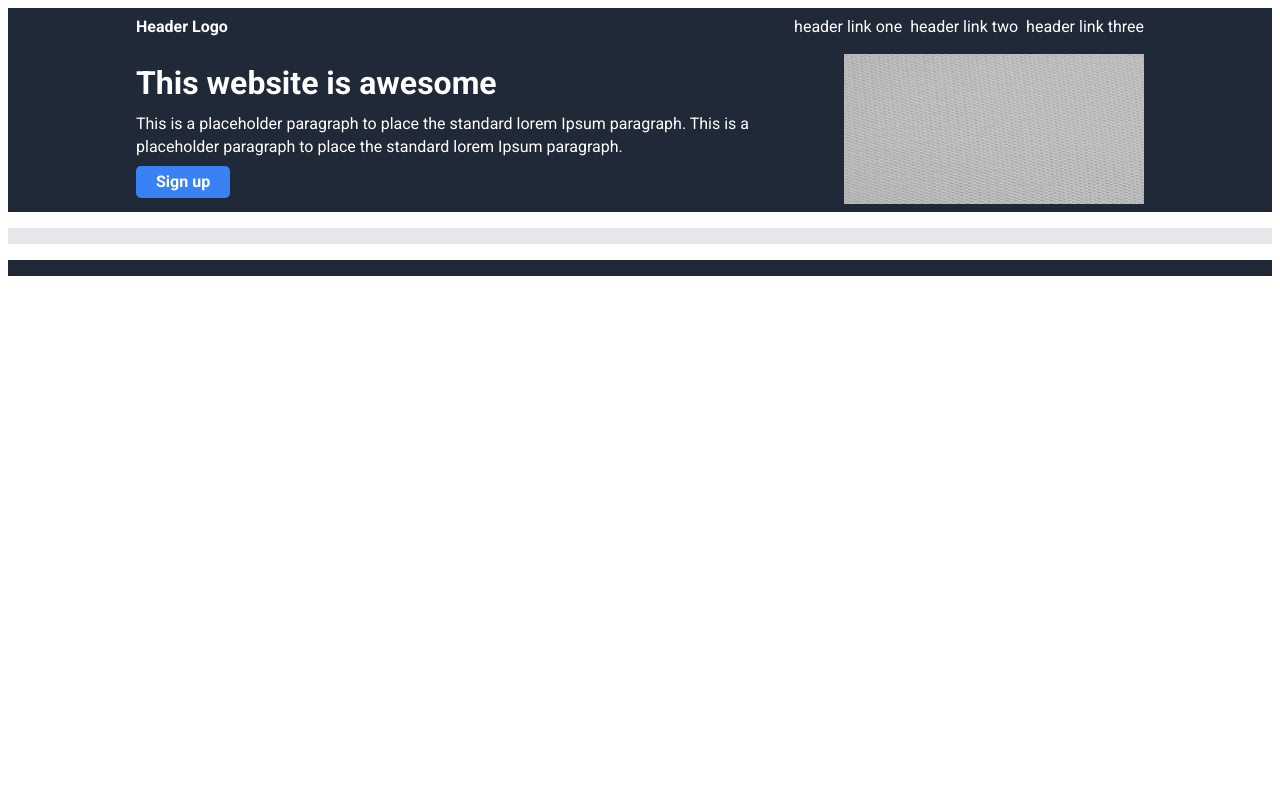
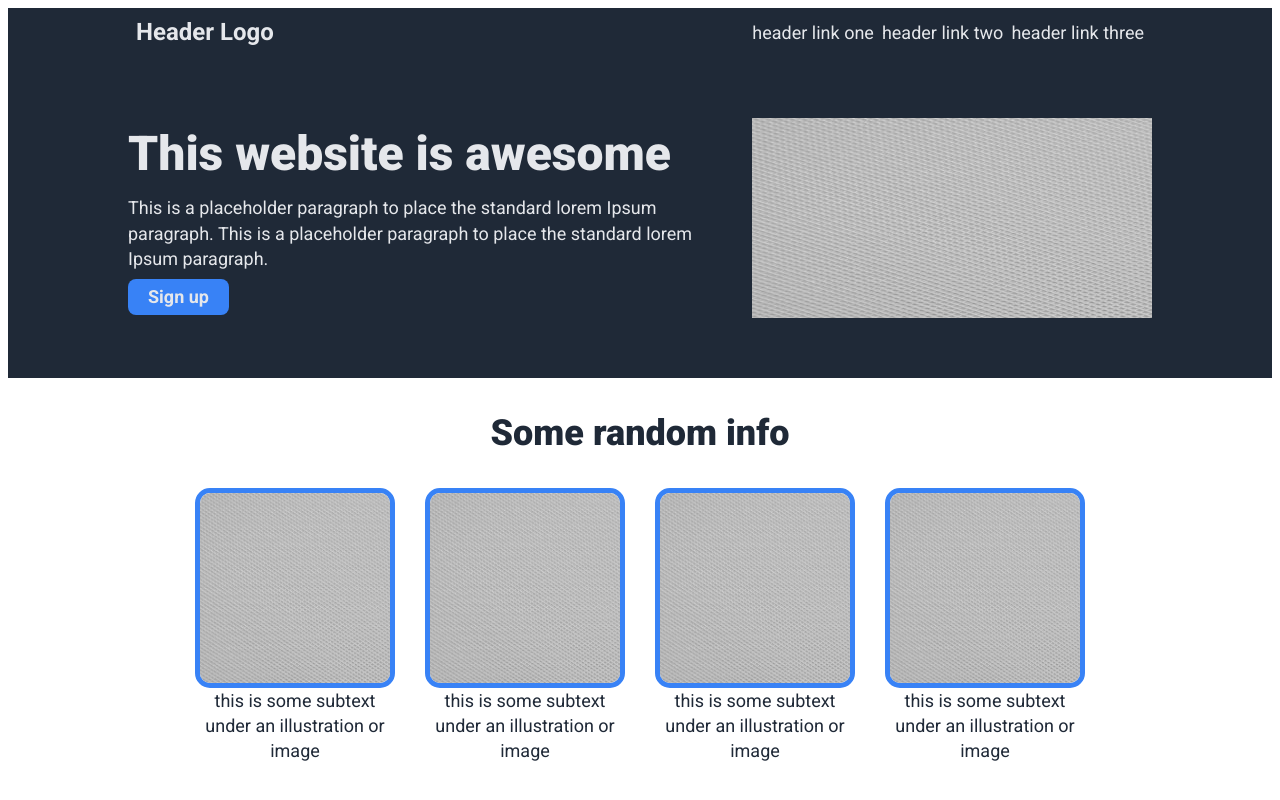
Before and after one commit to dinarosita/odin-landing-page, a plain HTML site: page index.html in a window 1280 px wide. Shown: the top 800 px of the page. Drawn offline with Linux system fonts and the light colour scheme.

Commit message:
Add info and quote  sections

```diff
--- a/index.html
+++ b/index.html
@@ -12,7 +12,7 @@
         <body>
             <div class="header-band">
                 <div class="header-section">
-                    <div class="header-logo">Header Logo</div>
+                    <div class="header-logo title">Header Logo</div>
                     <ul class="header-navigation">
                         <li><a href="./index.html">header link one</a></li>
                         <li><a href="./index.html">header link two</a></li>
@@ -23,21 +23,40 @@
             <div class="banner-band">
                 <div class="banner-section">
                     <div class="banner-text">
-                        <h1>This website is awesome</h1>
+                        <h1 class="title">This website is awesome</h1>
                         <p>This is a placeholder paragraph to place the standard lorem Ipsum paragraph. This is a placeholder paragraph to place the standard lorem Ipsum paragraph.</p>
                         <a class="button" href="index.html">Sign up</a>
                     </div>
                     <img src="figure_placeholder.jpg" alt="Figure"></img>
                 </div>
             </div>
-            <div class="information-band">
-                <div class="information-section">
-
+            <div class="info-band">
+                <div class="info-section">
+                    <h2>Some random info</h2>
+                    <div class="info-collection">
+                        <div class="info-box">
+                            <img src="figure_placeholder.jpg" alt="Info">
+                            <p>this is some subtext under an illustration or image</p>
+                        </div>
+                        <div class="info-box">
+                            <img src="figure_placeholder.jpg" alt="Info">
+                            <p>this is some subtext under an illustration or image</p>
+                        </div>
+                        <div class="info-box">
+                            <img src="figure_placeholder.jpg" alt="Info">
+                            <p>this is some subtext under an illustration or image</p>
+                        </div>
+                        <div class="info-box">
+                            <img src="figure_placeholder.jpg" alt="Info">
+                            <p>this is some subtext under an illustration or image</p>
+                        </div>
+                    </div>
                 </div>
             </div>
             <div class="quote-band">
                 <div class="quote-section">
-
+                    <div class="quote-text">This is a quote or testimonial. This is a quote or testimonial. This is a quote or testimonial. This is a quote or testimonial. This is a quote or testimonial. This is a quote or testimonial. </div>
+                    <div class="quote-author">-Thor, God of Thunder</div>
                 </div>
             </div>
             <div class="signup-band">
--- a/style.css
+++ b/style.css
@@ -3,16 +3,16 @@
 /* Variables */
 
 :root {
-    --darkback: #1F2937;
-    --mediumback: #E5E7EB;
-    --lightback: white;
-    --darktext: black;
-    --lighttext: white;
-    --funcolor: #3882F6;
-    --radius: 5px;
-    --smallgap: 8px;
-    --gap: 20px;
-    --biggap: 30px;
+    --black: #1F2937;
+    --gray: #E5E7EB;
+    --white: white;
+    --white-title: #F9FAF8;
+    --white-text: #E5E7EB;
+    --blue: #3882F6;
+    --thin: 8px;
+    --med: 20px;
+    --thick: 30px;
+    --thicker: 60px;
 }
 
 /* General formatting  and resets */
@@ -26,6 +26,7 @@
 }
 
 h1,
+h2,
 p {
     padding: 0;
     margin: 0;
@@ -46,7 +47,7 @@ a {
 
 body {
     box-sizing: border-box;
-    font-size: 16px;
+    font-size: 18px;
     font-family: 'Roboto', sans-serif;
     line-height: 1.4;
     display: flex;
@@ -59,7 +60,7 @@ body {
 body > div > div {
     max-width: 1024px;
     margin: auto;
-    padding: var(--smallgap);
+    padding: var(--thin);
 }
 
 .header-section {
@@ -73,7 +74,7 @@ body > div > div {
 
 .header-navigation {
     display: flex;
-    gap: var(--smallgap);
+    gap: var(--thin);
     justify-content: flex-end;
     align-items: center;
 }
@@ -82,24 +83,51 @@ body > div > div {
     display: flex;
     justify-content: stretch;
     align-items: center;
-    gap: var(--biggap)
+    gap: var(--thick)
 }
 
 .banner-text {
     display: flex;
     flex-direction: column;
-    gap: var(--smallgap);
+    gap: var(--thin);
 }
 
 .banner-section img {
-    width: 300px;
-    height: 150px;
+    width: 400px;
+    height: 200px;
 }
 
-/* Information section */
+.info-section {
+    display: flex;
+    flex-direction: column;
+    justify-content: flex-start;
+    align-items: center;
+    gap: var(--thick);
+}
 
-.information-section {
+.info-collection {
+    display: flex;
+    flex-wrap: wrap;
+    justify-content: center;
+    align-content: center;
+    gap: var(--thick)
+}
 
+.info-box {
+    width: 200px;
+    display: flex;
+    flex-direction: column;
+}
+
+.info-box img {
+    width: 200px;
+    height: 200px;
+    border: 5px solid var(--blue);
+    border-radius: 15px;
+}
+
+.info-box p {
+    text-align: center;
 }
 
 /* Quote section */
@@ -120,43 +148,86 @@ body > div > div {
 
 }
 
-/* Background colors */
+/* Extra spacing */
+
+.banner-section,
+.signup-section {
+    padding: var(--thicker) 0;
+}
+
+.info-section {
+    padding: var(--thick) var(--thicker) var(--thicker);
+}
+
+.quote-section {
+    padding: var(--thicker);
+}
+
+/* Colors */
 
 .header-band,
 .banner-band,
 .footer-band {
-    background-color: var(--darkback);
+    background-color: var(--black);
 }
 
-.information-band,
+.info-band,
 .signup-band {
-    background-color: var(--lightback);
+    background-color: var(--white);
 }
 
 .quote-band,
 .banner-band figure {
-    background-color: var(--mediumback);
+    background-color: var(--gray);
 }
 
 .button {
     margin-right: auto;
     line-height: 2em;
-    background-color: var(--funcolor);
-    padding: 0 var(--gap);
-    border-radius: var(--radius);
+    background-color: var(--blue);
+    padding: 0 var(--med);
+    border-radius: 8px;
     font-weight: bold;
 }
-
-/* Text colors */
 
 .header-section,
 .banner-section,
 .signup-section,
 .footer-section {
-    color: var(--lighttext);
+    color: var(--white-text);
 }
 
-.information-section,
+.header-section title,
+.banner-section title {
+    color: var(--white-title);
+}
+
+.info-section,
 .quote-section {
-    color: var(--darktext);
+    color: var(--black);
 }
+
+.header-logo {
+    font-size: 24px;
+}
+
+h1 {
+    font-size: 48px;
+    font-weight: 900;
+}
+
+h2 {
+    font-size: 36px;
+    font-weight: 900;
+}
+
+.quote-text {
+    font-size: 36px;
+    font-weight: 300;
+    font-style: italic;
+}
+
+.quote-author {
+    font-weight: bold;
+    text-align: right;
+}
```
